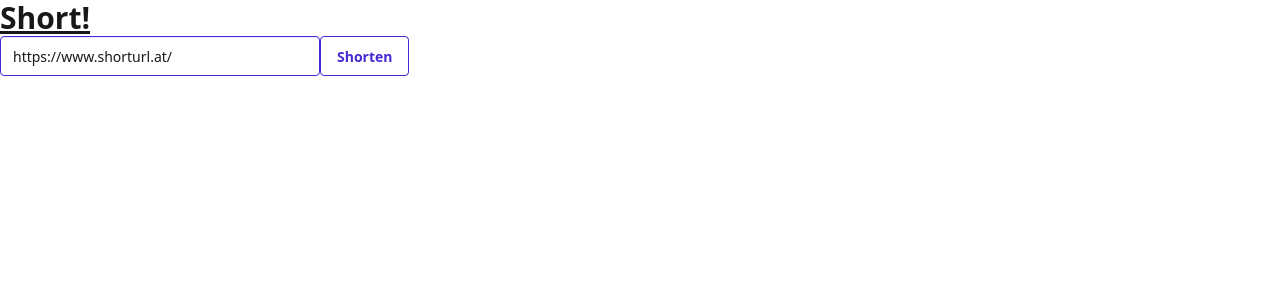
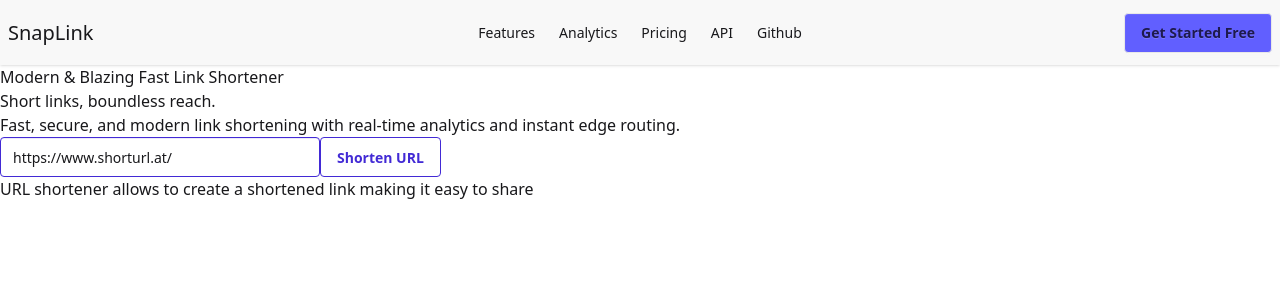
Before and after one commit to justinpaulosolo/isekai, a React (Vite) app in the folder frontend/: page / in a window 1280 px wide. Shown: the top 300 px of the page. Built offline with nearby package versions, Linux system fonts and the light colour scheme.

Commit message:
Setting up Tanstack file routing

```diff
--- a/frontend/index.html
+++ b/frontend/index.html
@@ -4,7 +4,7 @@
     <meta charset="UTF-8" />
     <link rel="icon" type="image/svg+xml" href="/Aspire.png" />
     <meta name="viewport" content="width=device-width, initial-scale=1.0" />
-    <title>Aspire Starter</title>
+    <title>SnapLink</title>
   </head>
   <body>
     <div id="root"></div>
--- a/frontend/package.json
+++ b/frontend/package.json
@@ -13,12 +13,15 @@
     "preview": "vite preview"
   },
   "dependencies": {
+    "@tanstack/react-router": "^1.170.40",
+    "@tanstack/react-router-devtools": "^1.167.2",
     "react": "^19.2.1",
     "react-dom": "^19.2.1"
   },
   "devDependencies": {
     "@eslint/js": "^9.39.1",
     "@tailwindcss/vite": "^4.3.3",
+    "@tanstack/router-plugin": "^1.168.41",
     "@types/node": "^24.10.1",
     "@types/react": "^19.2.7",
     "@types/react-dom": "^19.2.3",
--- a/frontend/src/App.css
+++ /dev/null
@@ -1,3 +0,0 @@
-/* CSS Variables for theming */
-:root {
-}
--- /dev/null
+++ b/frontend/src/components/layout/navbar.tsx
@@ -0,0 +1,83 @@
+export function Navbar() {
+  return (
+    <div className="navbar bg-base-200 shadow-sm">
+      <div className="navbar-start">
+        <div className="dropdown">
+          <div tabIndex={0} role="button" className="btn btn-ghost lg:hidden">
+            <svg
+              aria-label="Menu"
+              xmlns="http://www.w3.org/2000/svg"
+              className="h-5 w-5"
+              fill="none"
+              viewBox="0 0 24 24"
+              stroke="currentColor"
+            >
+              {' '}
+              <path
+                strokeLinecap="round"
+                strokeLinejoin="round"
+                strokeWidth="2"
+                d="M4 6h16M4 12h8m-8 6h16"
+              />{' '}
+            </svg>
+          </div>
+          <ul
+            tabIndex={-1}
+            className="menu menu-sm dropdown-content bg-base-100 rounded-box z-1 mt-3 w-52 p-2 shadow"
+          >
+            <li>
+              <a>Item 1</a>
+            </li>
+            <li>
+              <a>Parent</a>
+              <ul className="p-2">
+                <li>
+                  <a>Submenu 1</a>
+                </li>
+                <li>
+                  <a>Submenu 2</a>
+                </li>
+              </ul>
+            </li>
+            <li>
+              <a>Item 3</a>
+            </li>
+          </ul>
+        </div>
+        <a className="text-xl">SnapLink</a>
+      </div>
+
+      {/* Nav Center */}
+      <div className="navbar-center hidden lg:flex">
+        <ul className="menu menu-horizontal px-1">
+          <li>
+            <a>Features</a>
+          </li>
+
+          <li>
+            <a>Analytics</a>
+          </li>
+
+          <li>
+            <a>Pricing</a>
+          </li>
+
+          <li>
+            <a>API</a>
+          </li>
+
+          <li>
+            <a>Github</a>
+          </li>
+        </ul>
+      </div>
+
+      {/* Nav End */}
+      <div className="navbar-end">
+        <a className="btn bg-indigo-500 hover:bg-indigo-300 text-indigo-950">
+          Get Started Free
+        </a>
+      </div>
+    </div>
+  );
+}
--- a/frontend/src/main.tsx
+++ b/frontend/src/main.tsx
@@ -1,10 +1,27 @@
 import { StrictMode } from 'react';
-import { createRoot } from 'react-dom/client';
-import './index.css';
-import App from './App.tsx';
+import ReactDOM from 'react-dom/client';
+import { RouterProvider, createRouter } from '@tanstack/react-router';
 
-createRoot(document.getElementById('root')!).render(
-  <StrictMode>
-    <App />
-  </StrictMode>,
-);
+// Import the generated route tree
+import { routeTree } from './routeTree.gen';
+
+// Create a new router instance
+const router = createRouter({ routeTree });
+
+// Register the router instance for type safety
+declare module '@tanstack/react-router' {
+  interface Register {
+    router: typeof router;
+  }
+}
+
+// Render the app
+const rootElement = document.getElementById('root')!;
+if (!rootElement.innerHTML) {
+  const root = ReactDOM.createRoot(rootElement);
+  root.render(
+    <StrictMode>
+      <RouterProvider router={router} />
+    </StrictMode>,
+  );
+}
--- /dev/null
+++ b/frontend/src/routeTree.gen.ts
@@ -0,0 +1,77 @@
+/* eslint-disable */
+
+// @ts-nocheck
+
+// noinspection JSUnusedGlobalSymbols
+
+// This file was automatically generated by TanStack Router.
+// You should NOT make any changes in this file as it will be overwritten.
+// Additionally, you should also exclude this file from your linter and/or formatter to prevent it from being checked or modified.
+
+import { Route as rootRouteImport } from './routes/__root'
+import { Route as IndexRouteImport } from './routes/index'
+import { Route as ShortenerRouteImport } from './routes/shortener'
+
+const IndexRoute = IndexRouteImport.update({
+  id: '/',
+  path: '/',
+  getParentRoute: () => rootRouteImport,
+} as any)
+const ShortenerRoute = ShortenerRouteImport.update({
+  id: '/shortener',
+  path: '/shortener',
+  getParentRoute: () => rootRouteImport,
+} as any)
+
+export interface FileRoutesByFullPath {
+  '/': typeof IndexRoute
+  '/shortener': typeof ShortenerRoute
+}
+export interface FileRoutesByTo {
+  '/': typeof IndexRoute
+  '/shortener': typeof ShortenerRoute
+}
+export interface FileRoutesById {
+  __root__: typeof rootRouteImport
+  '/': typeof IndexRoute
+  '/shortener': typeof ShortenerRoute
+}
+export interface FileRouteTypes {
+  fileRoutesByFullPath: FileRoutesByFullPath
+  fullPaths: '/' | '/shortener'
+  fileRoutesByTo: FileRoutesByTo
+  to: '/' | '/shortener'
+  id: '__root__' | '/' | '/shortener'
+  fileRoutesById: FileRoutesById
+}
+export interface RootRouteChildren {
+  IndexRoute: typeof IndexRoute
+  ShortenerRoute: typeof ShortenerRoute
+}
+
+declare module '@tanstack/react-router' {
+  interface FileRoutesByPath {
+    '/': {
+      id: '/'
+      path: '/'
+      fullPath: '/'
+      preLoaderRoute: typeof IndexRouteImport
+      parentRoute: typeof rootRouteImport
+    }
+    '/shortener': {
+      id: '/shortener'
+      path: '/shortener'
+      fullPath: '/shortener'
+      preLoaderRoute: typeof ShortenerRouteImport
+      parentRoute: typeof rootRouteImport
+    }
+  }
+}
+
+const rootRouteChildren: RootRouteChildren = {
+  IndexRoute: IndexRoute,
+  ShortenerRoute: ShortenerRoute,
+}
+export const routeTree = rootRouteImport
+  ._addFileChildren(rootRouteChildren)
+  ._addFileTypes<FileRouteTypes>()
--- /dev/null
+++ b/frontend/src/routes/__root.tsx
@@ -0,0 +1,22 @@
+import { createRootRoute, Outlet } from '@tanstack/react-router';
+import { TanStackRouterDevtools } from '@tanstack/react-router-devtools';
+
+import { Navbar } from '../components/layout/navbar';
+
+import '../index.css';
+
+const RootLayout = () => (
+  <div className="">
+    <Navbar />
+    {/* <div className="">
+      <Link to="/" className="">
+        Home
+      </Link>{' '}
+    </div>
+    <hr /> */}
+    <Outlet />
+    <TanStackRouterDevtools />
+  </div>
+);
+
+export const Route = createRootRoute({ component: RootLayout });
--- a/frontend/src/App.tsx
+++ b/frontend/src/routes/index.tsx
@@ -1,22 +1,16 @@
+import { createFileRoute, useNavigate } from '@tanstack/react-router';
 import { useState } from 'react';
-// import aspireLogo from '/Aspire.png';
-import './App.css';
 
-// interface WeatherForecast {
-//   date: string;
-//   temperatureC: number;
-//   temperatureF: number;
-//   summary: string;
-// }
+export const Route = createFileRoute('/')({
+  component: Index,
+});
 
-function App() {
+function Index() {
   const [longUrl, setLongUrl] = useState<string>('https://www.shorturl.at/');
-  // useEffect(() => {}, []);
+
+  const navigate = useNavigate();
 
   const onShortenClick = async () => {
-    // event.preventDefault();
-
-    console.log(longUrl);
     const payload = {
       url: longUrl,
     };
@@ -38,7 +32,9 @@
       }
 
       const result = await res.json();
-      console.log('Success:', result);
+      // console.log('Success:', result);
+
+      navigate({ to: '/shortener', state: { ...result } });
     } catch (error) {
       console.error(error);
     }
@@ -47,8 +43,17 @@
   };
 
   return (
-    <div className="app-container">
-      <h1 className="text-3xl font-bold underline">Short!</h1>
+    <div className="">
+      {/*  */}
+
+      <p>Modern & Blazing Fast Link Shortener</p>
+
+      <h1 className="">Short links, boundless reach.</h1>
+
+      <p>
+        Fast, secure, and modern link shortening with real-time analytics and
+        instant edge routing.
+      </p>
 
       {/* Need to change to url */}
       <input
@@ -59,19 +64,13 @@
         value={longUrl}
         onChange={(e) => setLongUrl(e.currentTarget.value)}
       />
+      <button className="btn btn-outline btn-primary" onClick={onShortenClick}>
+        Shorten URL
+      </button>
 
-      <button className="btn btn-outline btn-primary" onClick={onShortenClick}>
-        Shorten
-      </button>
-      {/*
-      <a href="/shortennnn" target="_blank" rel="noopener noreferrer">
-        HERE
-      </a>
-      <a className="link link-primary" href="/shortennnn">
-        HERE
-      </a> */}
+      <p>
+        URL shortener allows to create a shortened link making it easy to share
+      </p>
     </div>
   );
 }
-
-export default App;
--- /dev/null
+++ b/frontend/src/routes/shortener.tsx
@@ -0,0 +1,32 @@
+import {
+  createFileRoute,
+  useRouterState,
+  useNavigate,
+} from '@tanstack/react-router';
+
+export const Route = createFileRoute('/shortener')({
+  component: Shortener,
+});
+
+function Shortener() {
+  const navigate = useNavigate();
+  const apiData = useRouterState({
+    select: (state) => state.location.state,
+  });
+
+  if (!apiData) {
+    navigate({ to: '/' });
+  }
+
+  console.log(apiData);
+
+  return (
+    <>
+      <h1>Your shortened URL </h1>
+      <p>
+        Copy the short link and share it in messages, texts, posts, websites and
+        other locations.
+      </p>
+    </>
+  );
+}
--- a/frontend/vite.config.ts
+++ b/frontend/vite.config.ts
@@ -1,10 +1,18 @@
 import { defineConfig } from 'vite';
 import react from '@vitejs/plugin-react';
 import tailwindcss from '@tailwindcss/vite';
+import { tanstackRouter } from '@tanstack/router-plugin/vite';
 
 // https://vite.dev/config/
 export default defineConfig({
-  plugins: [react(), tailwindcss()],
+  plugins: [
+    tanstackRouter({
+      routesDirectory: './src/routes',
+      generatedRouteTree: './src/routeTree.gen.ts',
+    }),
+    react(),
+    tailwindcss(),
+  ],
   server: {
     proxy: {
       // Proxy API calls to the app service
```
Also changed, not shown: 2 other files (tests, documents, lock files or other folders).
